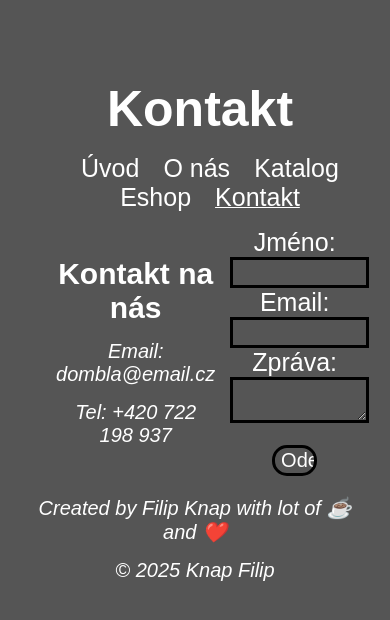
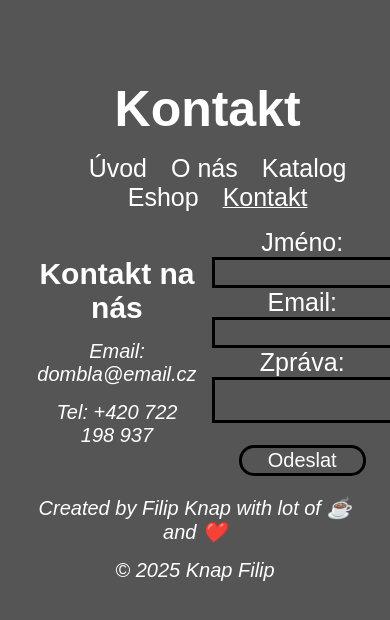
Before and after one commit to KnapFilip/Logmodel, a PHP site: page /contact.html in a window 390 px wide; the page is wider, and only the part inside the window is pictured. Shown: the part 73-693 px from the top of that part. Run offline with PHP 8.4, Linux system fonts and the light colour scheme.

Commit message:
Refactor header styles in about.css and catalog.css for consistency and improved layout; add mobile-specific styles in contact.css for better responsiveness on smaller screens.

```diff
--- a/css/about.css
+++ b/css/about.css
@@ -15,12 +15,17 @@ body {
 }
 
 
+/* 🔹 Header */
 header {
     color: black;
     text-align: center;
     font-size: 10px;
     background: url(https://ineskunstat.eu/module_files/photogallery/original/673149a17de54f677904d43c4652feee.jpg) no-repeat center;
     background-size: cover;
+    padding: 50px 0;
+    background-position: center center;
+    height: 300px;
+    width: 100vw;
 }
 h1{
     color: rgb(255, 255, 255);
--- a/css/contact.css
+++ b/css/contact.css
@@ -134,4 +134,28 @@ html{
 }
 .active{
     text-decoration: underline;
+}
+
+/* Mobile-specific styles for iPhone SE 2022 */
+@media (max-width: 768px) {
+    div.info {
+        width: 95vw;  /* Adjust width for iPhone SE 2022 */
+        margin-left: 2.5%;  /* Center horizontally */
+        margin-right: 2.5%;  /* Center horizontally */
     }
+    div.contact {
+        width: 95vw; /* Adjust width for iPhone SE 2022 */
+    }
+    div.contact_info {
+        width: 95vw; /* Adjust width for iPhone SE 2022 */
+    }
+    div.form {
+        width: 95vw; /* Adjust width for iPhone SE 2022 */
+    }
+    input[type=submit] {
+        width: 70%; /* Adjust button size for smaller screens */
+    }
+    label {
+        width: 100%; /* Adjust label width for mobile */
+    }
+}
```
Also changed, not shown: css/catalog.css (+9 -8 lines).
